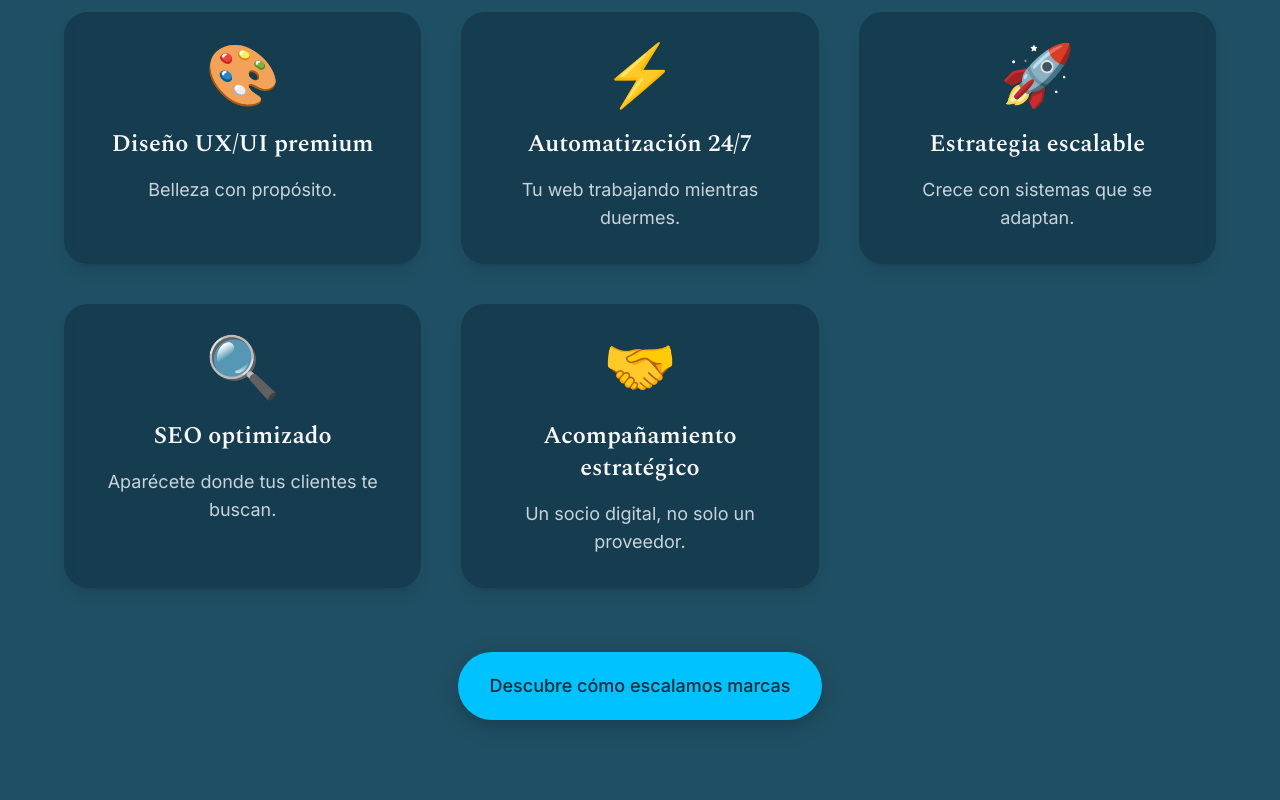
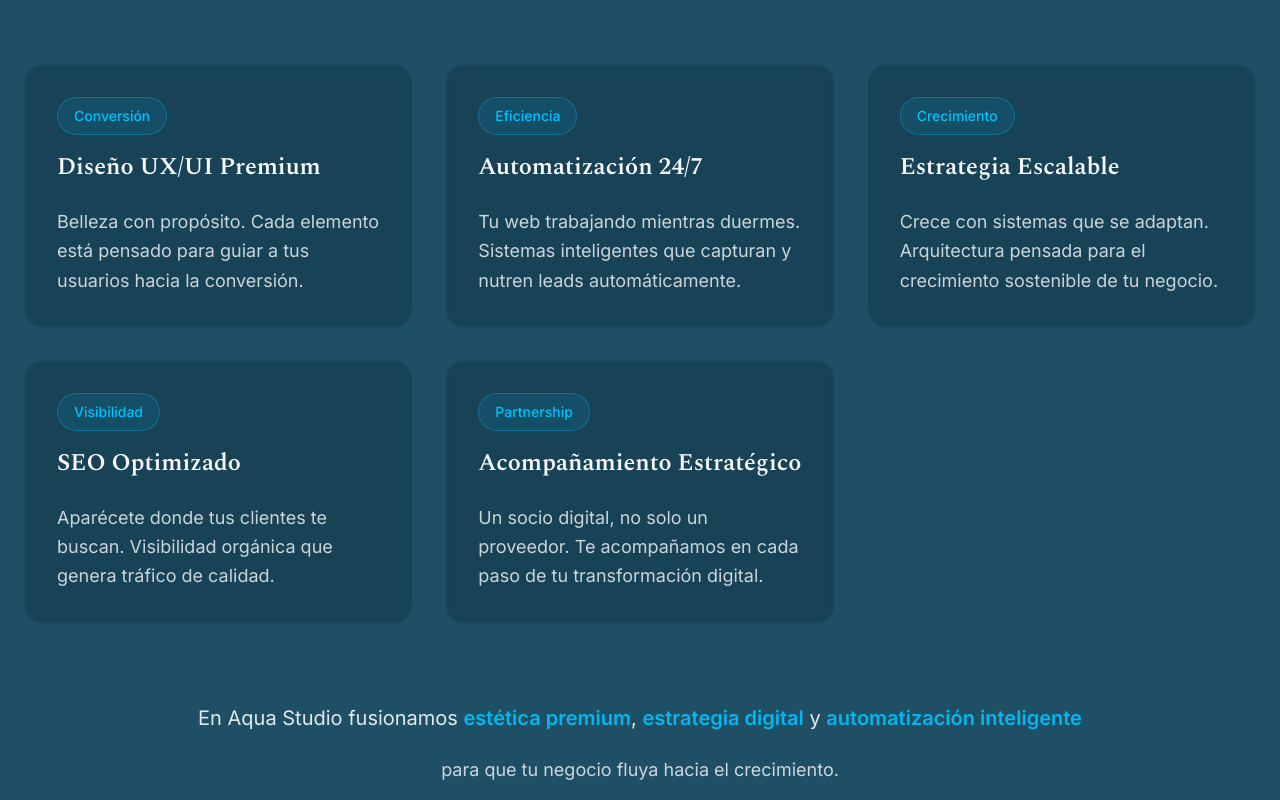
Before and after one commit to juanaranedagattavara-jpg/aquastudio, a Next.js app: page / in a window 1280 px wide. Shown: the part 1160-1960 px from the top of the page. Built offline with nearby package versions, Linux system fonts and the light colour scheme.

Commit message:
Refactor benefits section: remove emojis, improve layout and typography for cleaner presentation

```diff
--- a/app/page.tsx
+++ b/app/page.tsx
@@ -61,31 +61,69 @@ export default function HomePage() {
       {/* Beneficios / Por qué elegirnos */}
       <Section id="beneficios" className="bg-brand-aqua text-brand-pearl">
         <div className="container">
-          <h2 className="mb-12 text-4xl font-bold text-center md:text-5xl">
-            Más que diseño, creamos sistemas digitales vivos.
-          </h2>
-          <p className="mb-16 text-lg text-center max-w-3xl mx-auto opacity-90">
-            Cada detalle de tu web debe trabajar a tu favor. No solo lucir bien, sino atraer, convencer y vender. En Aqua Studio fusionamos <strong>estética premium</strong>, <strong>estrategia digital</strong> y <strong>automatización inteligente</strong> para que tu negocio fluya hacia el crecimiento.
-          </p>
+          <div className="max-w-4xl mx-auto text-center mb-20">
+            <h2 className="mb-8 text-4xl font-bold md:text-5xl lg:text-6xl">
+              Más que diseño, creamos sistemas digitales vivos.
+            </h2>
+            <p className="text-xl md:text-2xl opacity-90 leading-relaxed">
+              Cada detalle de tu web debe trabajar a tu favor. No solo lucir bien, sino atraer, convencer y vender.
+            </p>
+          </div>
 
-          <div className="grid md:grid-cols-2 lg:grid-cols-3 gap-10 max-w-6xl mx-auto">
+          <div className="grid md:grid-cols-2 lg:grid-cols-3 gap-8 max-w-7xl mx-auto">
             {[
-              { icon: "🎨", title: "Diseño UX/UI premium", desc: "Belleza con propósito." },
-              { icon: "⚡", title: "Automatización 24/7", desc: "Tu web trabajando mientras duermes." },
-              { icon: "🚀", title: "Estrategia escalable", desc: "Crece con sistemas que se adaptan." },
-              { icon: "🔍", title: "SEO optimizado", desc: "Aparécete donde tus clientes te buscan." },
-              { icon: "🤝", title: "Acompañamiento estratégico", desc: "Un socio digital, no solo un proveedor." },
+              {
+                title: "Diseño UX/UI Premium",
+                desc: "Belleza con propósito. Cada elemento está pensado para guiar a tus usuarios hacia la conversión.",
+                highlight: "Conversión"
+              },
+              {
+                title: "Automatización 24/7",
+                desc: "Tu web trabajando mientras duermes. Sistemas inteligentes que capturan y nutren leads automáticamente.",
+                highlight: "Eficiencia"
+              },
+              {
+                title: "Estrategia Escalable",
+                desc: "Crece con sistemas que se adaptan. Arquitectura pensada para el crecimiento sostenible de tu negocio.",
+                highlight: "Crecimiento"
+              },
+              {
+                title: "SEO Optimizado",
+                desc: "Aparécete donde tus clientes te buscan. Visibilidad orgánica que genera tráfico de calidad.",
+                highlight: "Visibilidad"
+              },
+              {
+                title: "Acompañamiento Estratégico",
+                desc: "Un socio digital, no solo un proveedor. Te acompañamos en cada paso de tu transformación digital.",
+                highlight: "Partnership"
+              },
             ].map((item, index) => (
-              <div key={index} className="flex flex-col items-center text-center p-8 rounded-3xl bg-brand-deep/50 shadow-lg backdrop-blur-sm transition-all duration-300 hover:shadow-xl hover:bg-brand-deep/70">
-                <span className="text-6xl mb-6">{item.icon}</span>
-                <h3 className="mb-4 text-2xl font-semibold">{item.title}</h3>
-                <p className="text-lg opacity-80">{item.desc}</p>
+              <div key={index} className="group p-8 rounded-2xl bg-brand-deep/30 backdrop-blur-sm border border-brand-waves/20 transition-all duration-500 hover:bg-brand-deep/50 hover:border-brand-waves/40 hover:shadow-soft">
+                <div className="mb-6">
+                  <div className="inline-block px-4 py-2 rounded-full bg-brand-bright/10 border border-brand-bright/30 text-brand-bright text-sm font-medium mb-4">
+                    {item.highlight}
+                  </div>
+                  <h3 className="text-2xl font-semibold mb-4 group-hover:text-brand-bright transition-colors">
+                    {item.title}
+                  </h3>
+                </div>
+                <p className="text-lg opacity-80 leading-relaxed">
+                  {item.desc}
+                </p>
               </div>
             ))}
           </div>
 
-          <div className="text-center mt-16">
-            <Button variant="primary" className="px-10 py-5 text-lg">
+          <div className="text-center mt-20">
+            <div className="mb-8">
+              <p className="text-xl opacity-90 mb-6">
+                En Aqua Studio fusionamos <span className="text-brand-bright font-semibold">estética premium</span>, <span className="text-brand-bright font-semibold">estrategia digital</span> y <span className="text-brand-bright font-semibold">automatización inteligente</span>
+              </p>
+              <p className="text-lg opacity-80">
+                para que tu negocio fluya hacia el crecimiento.
+              </p>
+            </div>
+            <Button variant="primary" className="px-12 py-6 text-lg font-semibold">
               Descubre cómo escalamos marcas
             </Button>
           </div>
```
